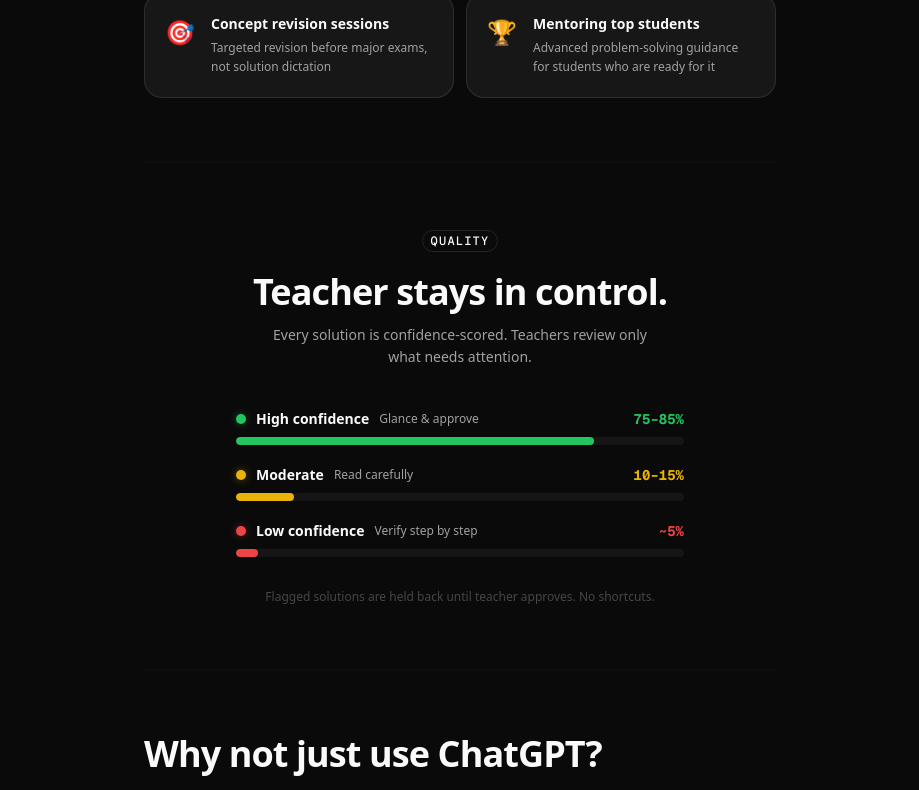
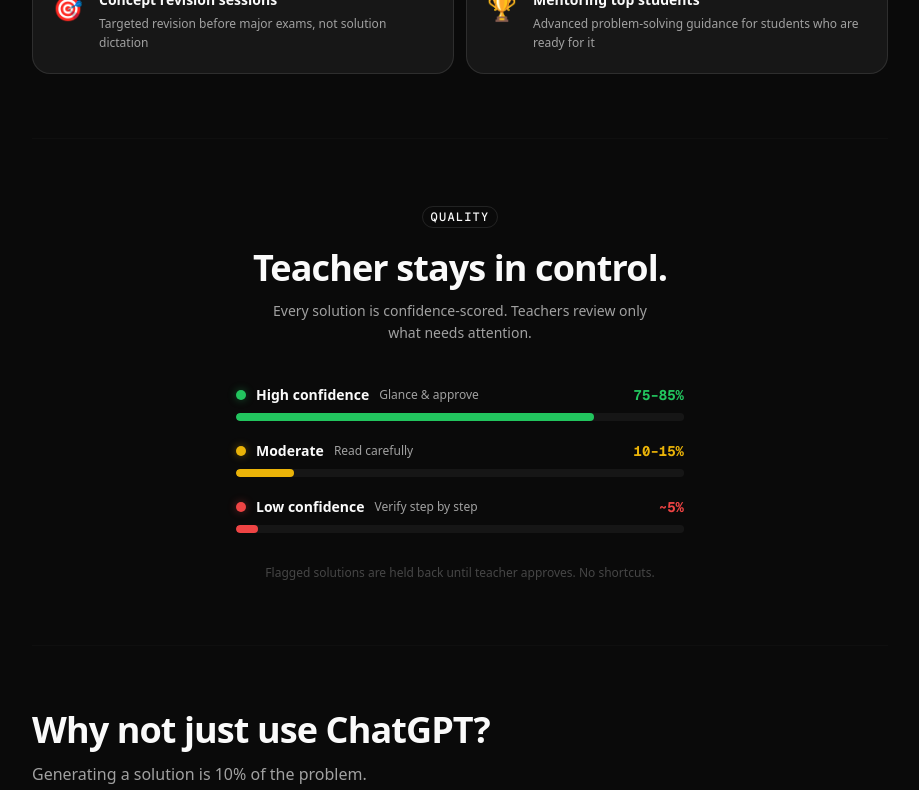
Before and after one commit to INNOVATIVEGAMER/solveflow, a Next.js app: page /short in a window 1280 px wide. Shown: the part 1792-2582 px from the top of the page, without its empty margins (180-1099 px from the left). Built offline with nearby package versions, Linux system fonts and the light colour scheme.

Commit message:
fix: widen /short page to max-w-4xl on desktop

```diff
--- a/src/app/short/page.tsx
+++ b/src/app/short/page.tsx
@@ -173,7 +173,7 @@ export default function ShortPage() {
     <div className="min-h-screen bg-background">
       <Navbar variant="short" />
 
-      <div className="max-w-2xl mx-auto px-5">
+      <div className="max-w-2xl md:max-w-4xl mx-auto px-5">
 
         {/* ══ SLIDE 1: THE PROBLEM ══════════════════════════════════════════ */}
         <Section>
```
